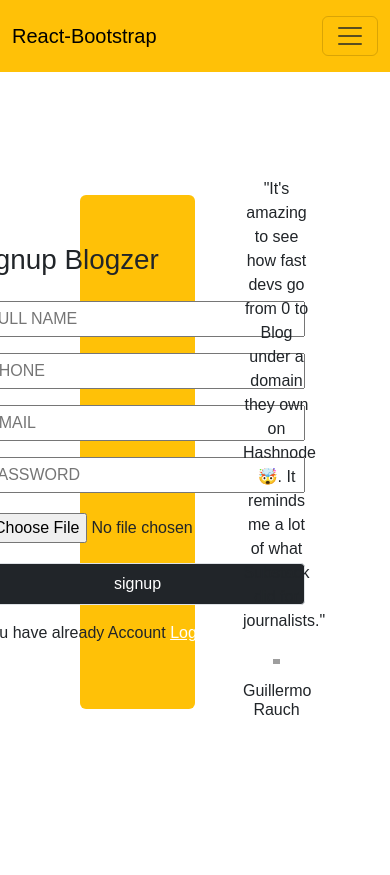
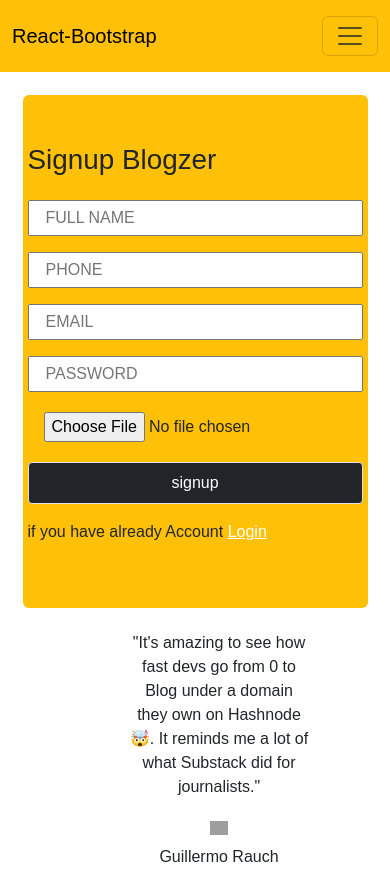
Before and after one commit to hussainshamim16/react-blogging-application, a React (Vite) app: page /signup in a window 390 px wide. Before the commit the page ends 844 px from the top, so only its background shows below. Built offline with nearby package versions, Linux system fonts and the light colour scheme; grey boxes are pictures that could not be loaded; a web font is replaced by a local one.

Commit message:
bs authentication reh gaee hey

```diff
--- a/src/index.css
+++ b/src/index.css
@@ -56,7 +56,9 @@
     text-transform: capitalize;
     font-weight: 800;
 }
-
+.loginn{
+    width: 50%;
+}
 
 @media only screen and (max-width:500px) {
     .blogerH1 {
@@ -102,4 +104,14 @@
         margin-bottom: 20px;
         border-radius: 20px;
     }
+    .SecLogin{
+        /* background-color: red; */
+        height: 90vh;
+        flex-direction: column;
+    }
+    .loginn{
+        margin-top: 10%;
+        margin-bottom: 10%;
+        width: 150%;
+    }
 }
--- a/src/pages/Main.jsx
+++ b/src/pages/Main.jsx
@@ -6,6 +6,7 @@
   return (
     <div>
         <Navbir/>
+        <h1 className='text-center p-5 bg-dark text-white h-75'>Welcome To Blogzer</h1>
         <div className="allBlogs mx-4 d-flex flex-wrap justify-content-around  gap-2 mt-5">
         <BasicExample />
         <BasicExample />
--- a/src/pages/Signup.jsx
+++ b/src/pages/Signup.jsx
@@ -1,31 +1,40 @@
-import React from 'react'
+import React, { useState } from 'react'
 import { useNavigate } from 'react-router-dom'
 import Secondnavbir from '../componants/SecondNav'
 import Navbir from '../componants/Navbar'
 
 const Signup = () => {
-    const subForm = () => {
-        const navigater = useNavigate()
+
+    let{name,setName}=useState('')
+    let{number,setNumber}=useState()
+    let{email,setEmail}=useState('')
+    let{password,setPassword}=useState('')
+    let{image,imageSelected}=useState()
+
+    console.log(name,number,email,password)
+
+    const subForm = (event) => {
         console.log("subForm")
+        event.preventDefault()
     }
 
     return (
         <>
             <Navbir />
             <div className='SecLogin'>
-                <div className="loginn d-flex align-items-center justify-content-center h-80 bg-warning flex-wrap w-50 py-5 px-3  rounded">
-                    <form onSubmit={subForm} className='d-flex  flex-column gap-3'>
+                <div className="loginn d-flex align-items-center  justify-content-center h-80 bg-warning flex-wrap  py-5 px-3   rounded">
+                    <form onSubmit={()=>subForm(event)} className='d-flex  flex-column gap-3'>
                         <h1>Signup Blogzer</h1>
-                        <input type='email' placeholder='FULL NAME' required className='px-3 py-1' />
-                        <input type='email' placeholder='PHONE' required className='px-3 py-1' />
-                        <input type='email' placeholder='EMAIL' required className='px-3 py-1' />
-                        <input type='email' placeholder='PASSWORD' required className='px-3 py-1' />
-                        <input type="file" accept='image/*'  required className='px-3 py-1' />
+                        <input type='text' placeholder='FULL NAME'  className='px-3 py-1' onChange={(e)=> setName(e.target.value)}/>
+                        <input type='number' placeholder='PHONE'  className='px-3 py-1' onChange={(e)=> setNumber(e.target.value)}/>
+                        <input type='email' placeholder='EMAIL'  className='px-3 py-1' onChange={(e)=> setEmail(e.target.value)}/>
+                        <input type='password' placeholder='PASSWORD'  className='px-3 py-1' onChange={(e)=> setPassword(e.target.value)}/>
+                        <input type="file" accept='image/*'   className='px-3 py-1' onSelect={(e)=> imageSelected()} />
                         <button type="submit" className='py-2 bg-dark text-white border rounded-1'>signup</button>
                         <p>if you have already Account <a href="#" className='text-white'>Login</a></p>
                     </form>
                 </div>
-                <div className="clint  w-50 text-center ps-5">
+                <div className="clint  w-50 text-center ps-5 ps-md-0 ps-md-1 w-md-75 w-100">
                     <p>"It's amazing to see how fast devs go from 0 to Blog under a domain they own on Hashnode 🤯. It reminds me a lot of what Substack did for journalists."</p>
 
                     <img className='user-Rev' src="https://cdn.hashnode.com/res/hashnode/image/upload/v1711971592110/1615ae9d-e30b-473c-a789-dc342b23d02d.png?auto=compress" alt="userImages" />
```
Also changed, not shown: src/cofig/firebase/firebase.js (added, +27 -0 lines), src/cofig/firebase/firebaseConfig.jsx (deleted, +0 -9 lines).
